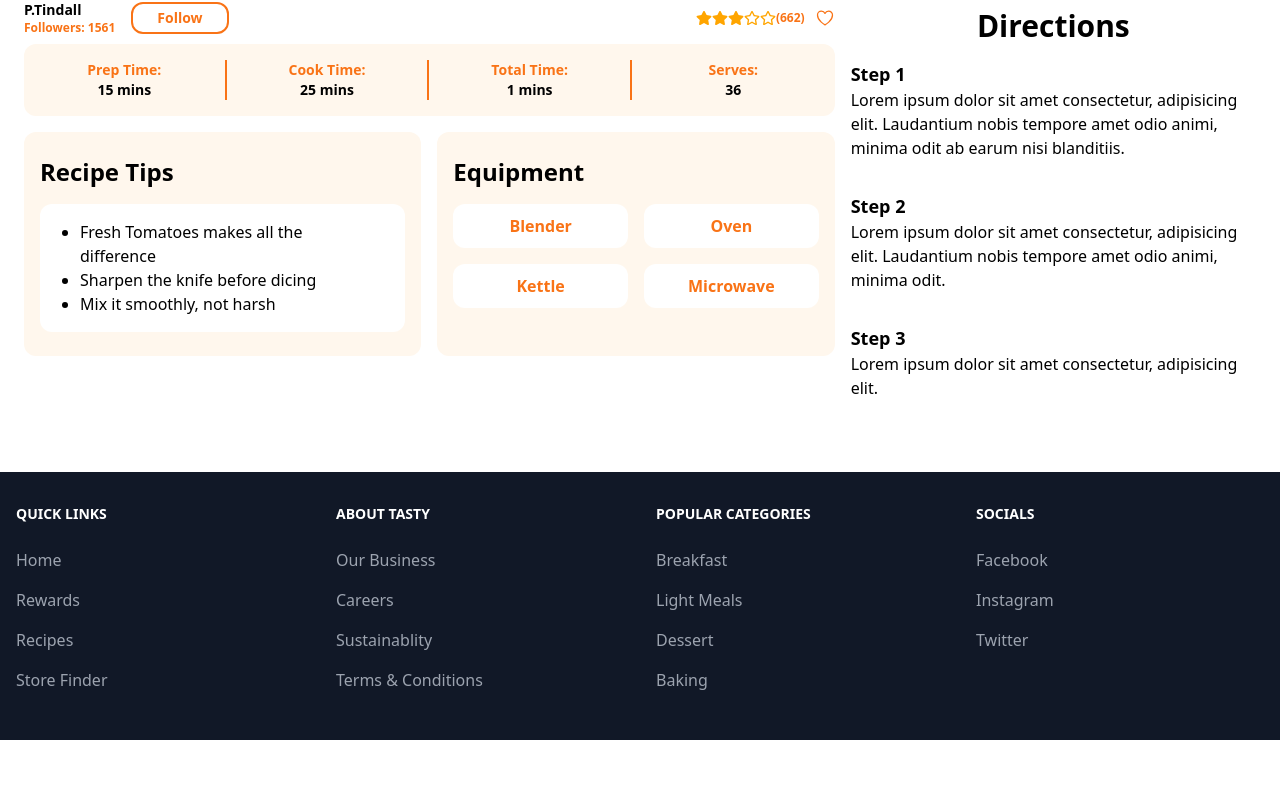
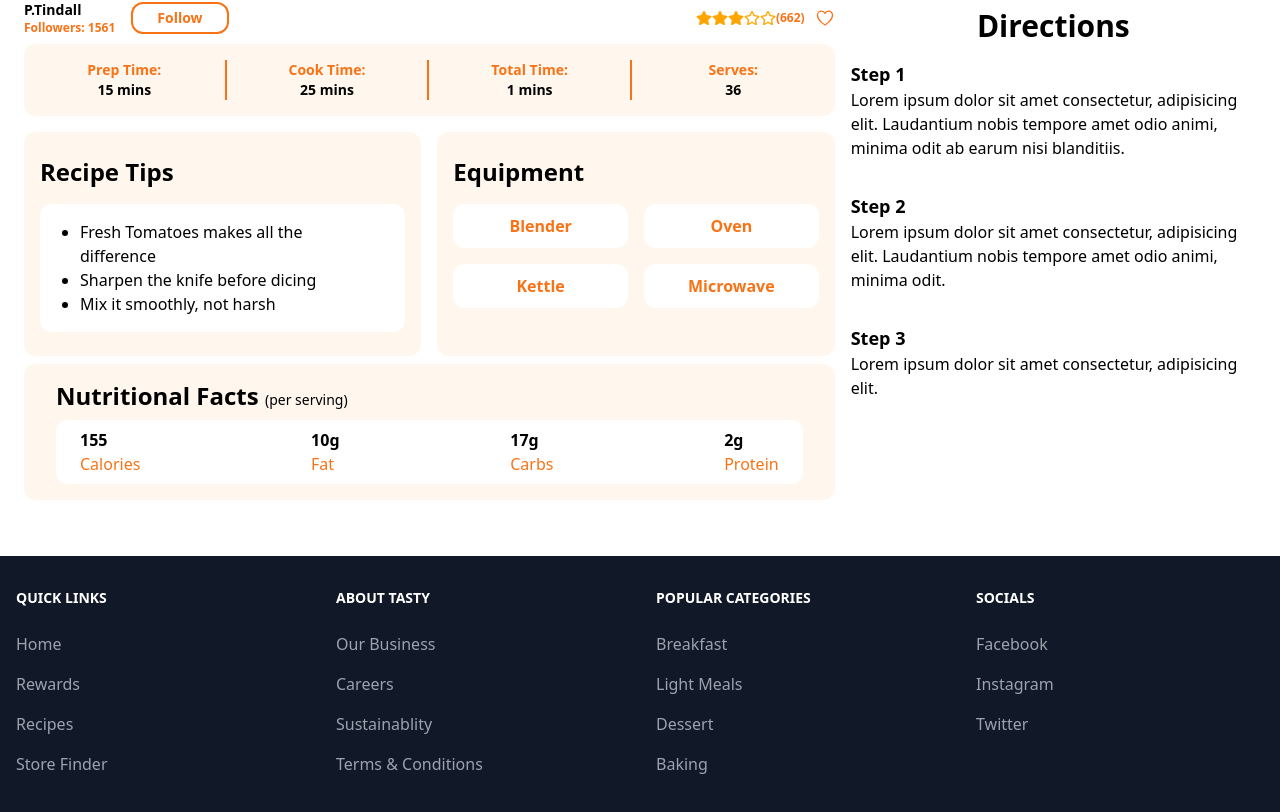
Before and after one commit to Jon-Felipe/Tasty-React, a React (Vite) app: page /recipe/1 in a window 1280 px wide. Shown: the part 588-1400 px from the top of the page. Before the commit the page ends 1328 px from the top, so only its background shows below. Built offline with nearby package versions, Linux system fonts and the light colour scheme.

Commit message:
displaying nutritional facts

```diff
--- a/src/pages/SingleRecipe.tsx
+++ b/src/pages/SingleRecipe.tsx
@@ -70,6 +70,30 @@ const SingleRecipe = () => {
           <RecipeTips recipeTips={recipe?.recipeTips} />
           <Equipment equipment={recipe?.equipment} />
         </section>
+        <section className='mt-2 bg-orange-50 rounded-xl py-4 px-8'>
+          <h3 className='text-2xl font-bold'>
+            Nutritional Facts{' '}
+            <span className='text-sm font-medium'>(per serving)</span>
+          </h3>
+          <div className='flex items-center justify-between bg-white px-6 py-2 rounded-xl mt-2'>
+            <div>
+              <h3 className='font-bold'>{recipe?.nutrition_facts.calories}</h3>
+              <p className='text-orange-500 font-medium'>Calories</p>
+            </div>
+            <div>
+              <h3 className='font-bold'>{recipe?.nutrition_facts.fat}g</h3>
+              <p className='text-orange-500 font-medium'>Fat</p>
+            </div>
+            <div>
+              <h3 className='font-bold'>{recipe?.nutrition_facts.carbs}g</h3>
+              <p className='text-orange-500 font-medium'>Carbs</p>
+            </div>
+            <div>
+              <h3 className='font-bold'>{recipe?.nutrition_facts.protein}g</h3>
+              <p className='text-orange-500 font-medium'>Protein</p>
+            </div>
+          </div>
+        </section>
       </section>
 
       <section className='basis-1/3'>
```
